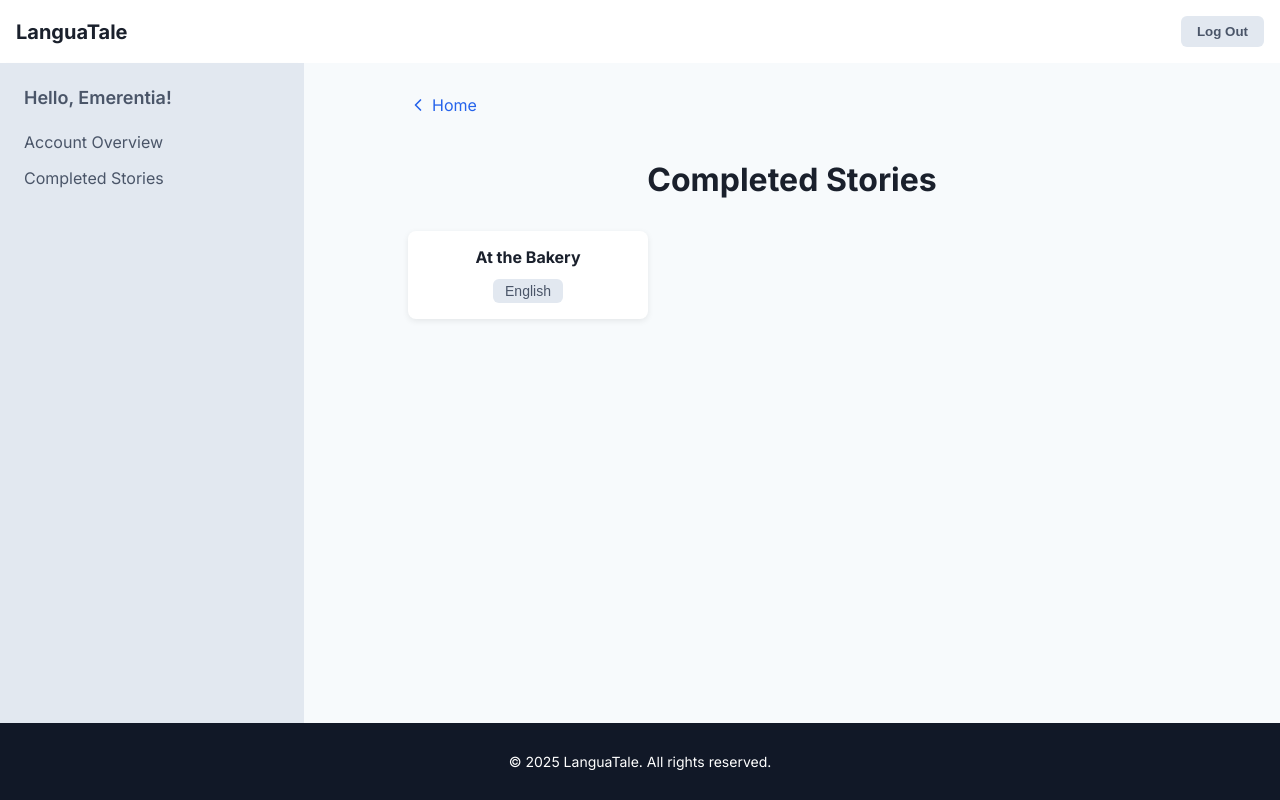
After one commit to emerennovena/LanguaTale, a Django app: page /completed_stories/ in a window 1280 px wide. The commit adds this page. Run offline with Django 4.2, Linux system fonts and the light colour scheme; a user stored in the database is signed in; data comes from the database, SQL or seed files in the repository; tables that the repository leaves empty hold one stand-in row (values such as "Sample post").

Commit message:
add completed_stories page

```diff
--- a/languatale/languatale/models.py
+++ b/languatale/languatale/models.py
@@ -1,5 +1,6 @@
 from django.db import models
 from django.db.models import JSONField
+from django.contrib.auth.models import User
 
 class Language(models.Model):
     name = models.CharField(max_length=100, unique=True)
@@ -18,3 +19,15 @@ class Story(models.Model):
     )
     def __str__(self):
         return self.title
+
+class CompletedStory(models.Model):
+    user = models.ForeignKey(User, on_delete=models.CASCADE, related_name='completed_stories')
+    story = models.ForeignKey(Story, on_delete=models.CASCADE)
+    language = models.ForeignKey(Language, on_delete=models.CASCADE, null=True, blank=True)
+    completed_at = models.DateTimeField(auto_now_add=True)
+
+    class Meta:
+        unique_together = ('user', 'story', 'language')
+
+    def __str__(self):
+        return f"{self.user.username} completed {self.story.title} in {self.language.name}"
--- a/languatale/languatale/settings.py
+++ b/languatale/languatale/settings.py
@@ -105,7 +105,7 @@ USE_TZ = True
 # Static files (CSS, JavaScript, Images)
 # https://docs.djangoproject.com/en/4.2/howto/static-files/
 
-STATIC_URL = "/staticfiles/"
+STATIC_URL = "/static/"
 
 ABSOLUTE_STATIC_PATH = '/Users/vincentiasutardji/Desktop/LanguaTale/languatale/languatale/languatale/static'
 
--- /dev/null
+++ b/languatale/languatale/static/completed_stories.css
@@ -0,0 +1,37 @@
+.stories-grid {
+    display: grid;
+    grid-template-columns: repeat(auto-fill, minmax(200px, 1fr));
+    gap: 1.5rem;
+    width: 100%;
+    max-width: 48rem;
+}
+
+.story-card {
+    background: white;
+    border-radius: 0.5rem;
+    box-shadow: 0 2px 6px rgba(0, 0, 0, 0.08);
+    padding: 1rem;
+    text-align: center;
+    transition: transform 0.15s ease-in-out;
+}
+
+.story-card:hover {
+    transform: translateY(-4px);
+}
+
+.story-title {
+    font-weight: 700;
+    color: #1a202c;
+    margin-bottom: 0.75rem;
+}
+
+.language-button {
+    background: #e2e8f0;
+    color: #4a5568;
+    border: none;
+    padding: 0.25rem 0.75rem;
+    border-radius: 0.375rem;
+    font-size: 0.875rem;
+    font-weight: 500;
+    cursor: default;
+}
--- /dev/null
+++ b/languatale/languatale/static/completed_stories.js
@@ -0,0 +1,38 @@
+function getCSRFToken() {
+    const name = 'csrftoken';
+    const cookies = document.cookie.split(';');
+    for (let cookie of cookies) {
+        const [key, value] = cookie.trim().split('=');
+        if (key === name) return value;
+    }
+    return '';
+}
+
+function onStoryCompleted(storyId, languageId) {
+    console.log(`DEBUG: Completing story ${storyId} in language ${languageId}`);
+
+    fetch(`/api/story_completed/${storyId}/${languageId}/`, {
+        method: 'POST',
+        headers: {
+            'Content-Type': 'application/json',
+            'X-CSRFToken': getCSRFToken(),
+        },
+        body: JSON.stringify({ completed: true }),
+    })
+        .then(response => {
+            console.log('DEBUG: Response status', response.status);
+            if (!response.ok) throw new Error(`HTTP ${response.status}`);
+            return response.json();
+        })
+        .then(data => {
+            console.log('DEBUG: Completion logged:', data);
+            if (data.success) {
+                console.log('DEBUG: Story completion saved successfully.');
+            }
+        })
+        .catch(err => console.error('DEBUG: Error logging completion:', err));
+
+    if (typeof showConfetti === 'function') {
+        showConfetti();
+    }
+}
--- a/languatale/languatale/static/play_story.js
+++ b/languatale/languatale/static/play_story.js
@@ -159,6 +159,11 @@ document.addEventListener('DOMContentLoaded', function() {
             playButton.textContent = 'Replay';
             playButton.style.display = 'block';
             playButton.disabled = false;
+
+            if (typeof onStoryCompleted === 'function') {
+                onStoryCompleted(storyId, languageId);
+            }
+
         } else {
             playButton.textContent = 'Continue';
             playButton.style.display = 'block';
--- a/languatale/languatale/templates/account.html
+++ b/languatale/languatale/templates/account.html
@@ -21,8 +21,8 @@
         <aside>
             <div class="sidebar-greeting">Hello, {{ first_name }}!</div>
             <nav>
-                <a href="#">Account Overview</a>
-                <a href="#">Completed Stories</a>
+                <a href="/account/">Account Overview</a>
+                <a href="{% url 'completed_stories' %}">Completed Stories</a>
             </nav>
         </aside>
 
--- /dev/null
+++ b/languatale/languatale/templates/completed_stories.html
@@ -0,0 +1,62 @@
+{% load static %}
+<!DOCTYPE html>
+<html lang="en">
+<head>
+    <meta charset="UTF-8">
+    <meta name="viewport" content="width=device-width, initial-scale=1.0">
+    <title>Completed Stories</title>
+    <link href="https://fonts.googleapis.com/css2?family=Inter:wght@400;600;700&display=swap" rel="stylesheet">
+    <link rel="stylesheet" href="{% static 'account.css' %}">
+    <link rel="stylesheet" href="{% static 'completed_stories.css' %}">
+</head>
+<body>
+<header>
+    <div class="header-title">LanguaTale</div>
+    <form action="{% url 'logout' %}" method="post">
+        {% csrf_token %}
+        <button type="submit" class="logout-button">Log Out</button>
+    </form>
+</header>
+
+<div class="main-container">
+    <aside>
+        <div class="sidebar-greeting">Hello, {{ first_name }}!</div>
+        <nav>
+            <a href="{% url 'account' %}">Account Overview</a>
+            <a href="{% url 'completed_stories' %}">Completed Stories</a>
+        </nav>
+    </aside>
+
+    <main>
+        <div class="back-to-home">
+            <a href="{% url 'home' %}">
+                <svg xmlns="http://www.w3.org/2000/svg" viewBox="0 0 24 24" fill="none" stroke="currentColor" stroke-width="2" stroke-linecap="round" stroke-linejoin="round">
+                    <polyline points="15 18 9 12 15 6"></polyline>
+                </svg>
+                Home
+            </a>
+        </div>
+
+        <h1 class="page-title">Completed Stories</h1>
+
+        <div class="stories-grid">
+            {% for completed_story in stories %}
+            <div class="story-card">
+                <div class="story-title">{{ completed_story.story.title }}</div>
+                <button class="language-button">{{ completed_story.language.name }}</button>
+            </div>
+            {% empty %}
+            <p>No completed stories yet.</p>
+            {% endfor %}
+        </div>
+    </main>
+</div>
+
+<footer>
+    <p>© 2025 LanguaTale. All rights reserved.</p>
+</footer>
+
+    <script src="{% static 'completed_stories.js' %}"></script>
+
+</body>
+</html>
--- a/languatale/languatale/templates/play_story.html
+++ b/languatale/languatale/templates/play_story.html
@@ -34,6 +34,7 @@
                     <div class="modal-content">
                         <span id="close" class="close">&times;</span>
                         <p>Click the play button or the continue button to continue the story.</p>
+                        <p>Click the audio icon to listen to the audio.</p>
                     </div>
                 </div>
         </div>
--- a/languatale/languatale/urls.py
+++ b/languatale/languatale/urls.py
@@ -16,6 +16,8 @@ urlpatterns = [
     path('story/<int:story_id>/play/<int:language_id>/', views.play_story, name='play_story'),
     path('api/ink_json/<int:story_id>/<int:language_id>/', views.get_ink_json, name='get_ink_json'),
     path('api/tts/<int:story_id>/<int:language_id>/', views.generate_tts, name='generate_tts'),
+    path('completed_stories/', views.completed_stories, name='completed_stories'),
+    path('api/story_completed/<int:story_id>/<int:language_id>/', views.story_completed, name='story_completed'),
 ]
 
 if settings.DEBUG:
--- a/languatale/languatale/views.py
+++ b/languatale/languatale/views.py
@@ -1,14 +1,16 @@
+import io
+
+from django.contrib.auth import login
 from django.contrib.auth.decorators import login_required
+from django.http import HttpResponse, JsonResponse
 from django.shortcuts import render, redirect, get_object_or_404
-from .models import Story, Language
-from django.contrib.auth import login
+from django.views.decorators.cache import cache_control
+from django.views.decorators.csrf import csrf_exempt
+from django.views.decorators.http import require_POST
+from gtts import gTTS
+
 from .forms import CustomSignUpForm
-from django.views.decorators.cache import cache_control
-from django.http import JsonResponse
-from django.views.decorators.csrf import csrf_exempt
-from django.http import HttpResponse, JsonResponse
-from gtts import gTTS
-import io
+from .models import Story, Language, CompletedStory
 
 def welcome(request):
     if request.user.is_authenticated:
@@ -112,3 +114,29 @@ def generate_tts(request, story_id, language_id):
         except Exception as e:
             return JsonResponse({'error': str(e)}, status=500)
     return JsonResponse({'error':'Invalid method'}, status=405)
+
+@login_required
+def completed_stories(request):
+    user = request.user
+    completed_stories = CompletedStory.objects.filter(user=user).select_related('story', 'language')
+
+    context = {
+        'first_name': user.first_name,
+        'stories': completed_stories,
+    }
+    return render(request, 'completed_stories.html', context)
+
+
+@login_required
+@require_POST
+def story_completed(request, story_id, language_id):
+    user = request.user
+    try:
+        story = Story.objects.get(id=story_id)
+        language = Language.objects.get(id=language_id)
+    except (Story.DoesNotExist, Language.DoesNotExist):
+        return JsonResponse({'error': 'Story or language not found'}, status=404)
+
+    completed_story, created = CompletedStory.objects.get_or_create(user=user, story=story, language=language)
+
+    return JsonResponse({'success': True, 'completed': True})
```
Also changed, not shown: languatale/db.sqlite3, 2 other files.
